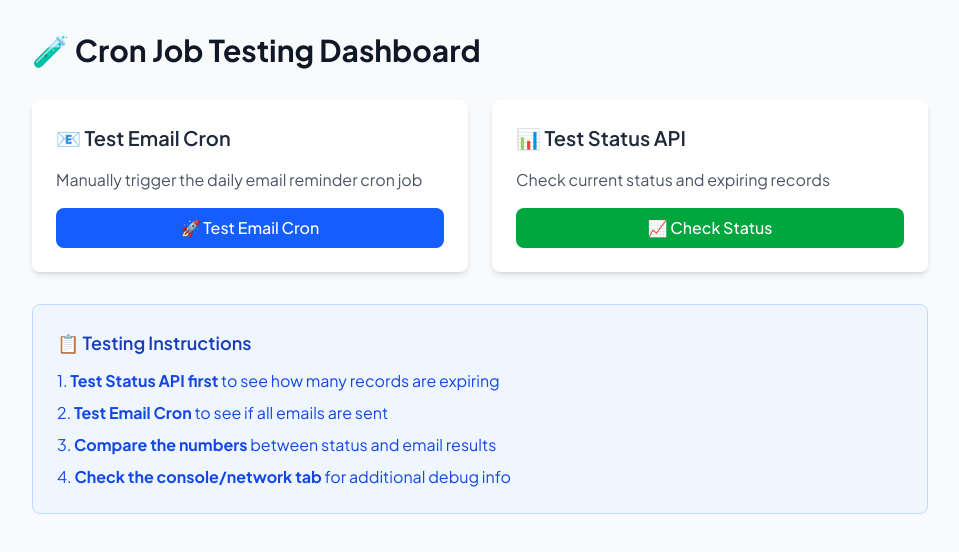
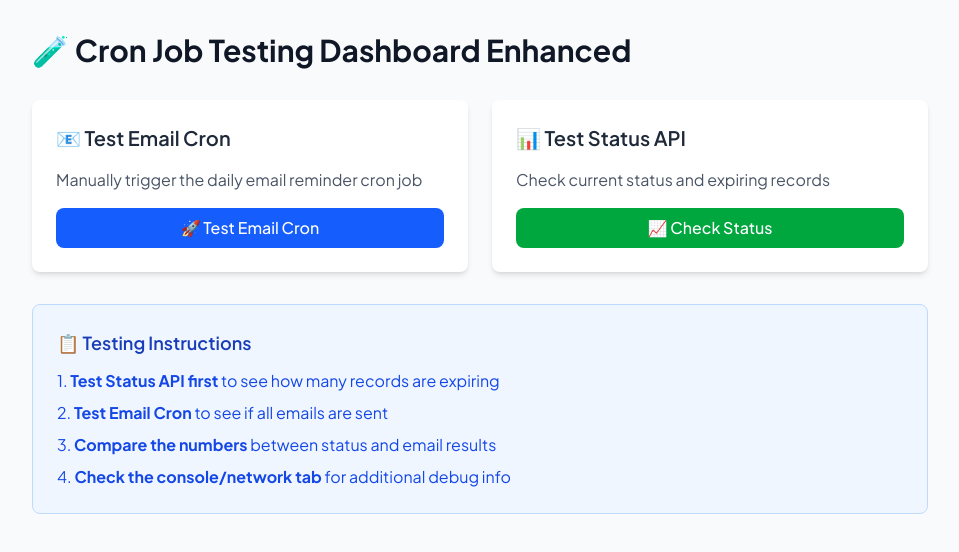
Before and after one commit to wildanrizkii/supplier-document-portal, a Next.js app: page /admin/cronjob in a window 1280 px wide. Shown: the top 552 px of the page, without its empty margins (160-1119 px from the left). Built offline with nearby package versions, Linux system fonts and the light colour scheme.

Commit message:
Vercel - Github Cronjob

```diff
--- a/src/components/UI/Admin/CronJob/index.jsx
+++ b/src/components/UI/Admin/CronJob/index.jsx
@@ -60,7 +60,7 @@ export default function TestCronPage() {
     <div className="min-h-screen bg-gray-50 p-8">
       <div className="max-w-4xl mx-auto">
         <h1 className="text-3xl font-bold text-gray-900 mb-8">
-          🧪 Cron Job Testing Dashboard
+          🧪 Cron Job Testing Dashboard Enhanced
         </h1>
 
         <div className="grid grid-cols-1 md:grid-cols-2 gap-6 mb-8">
```
